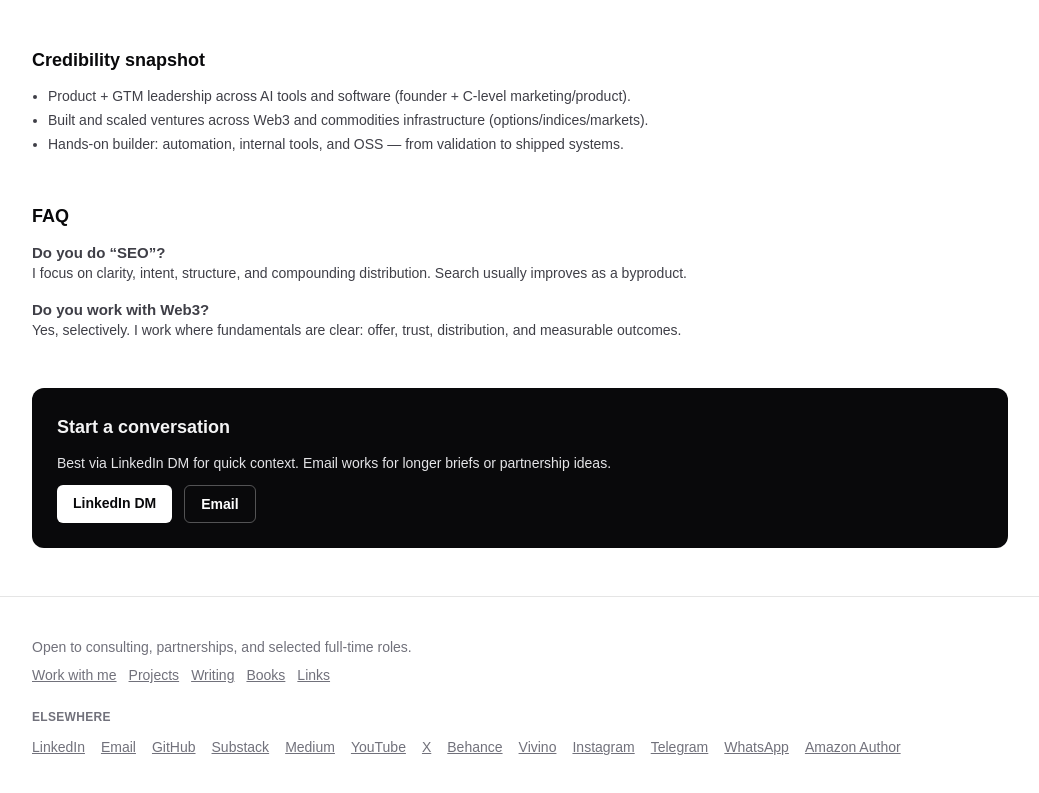
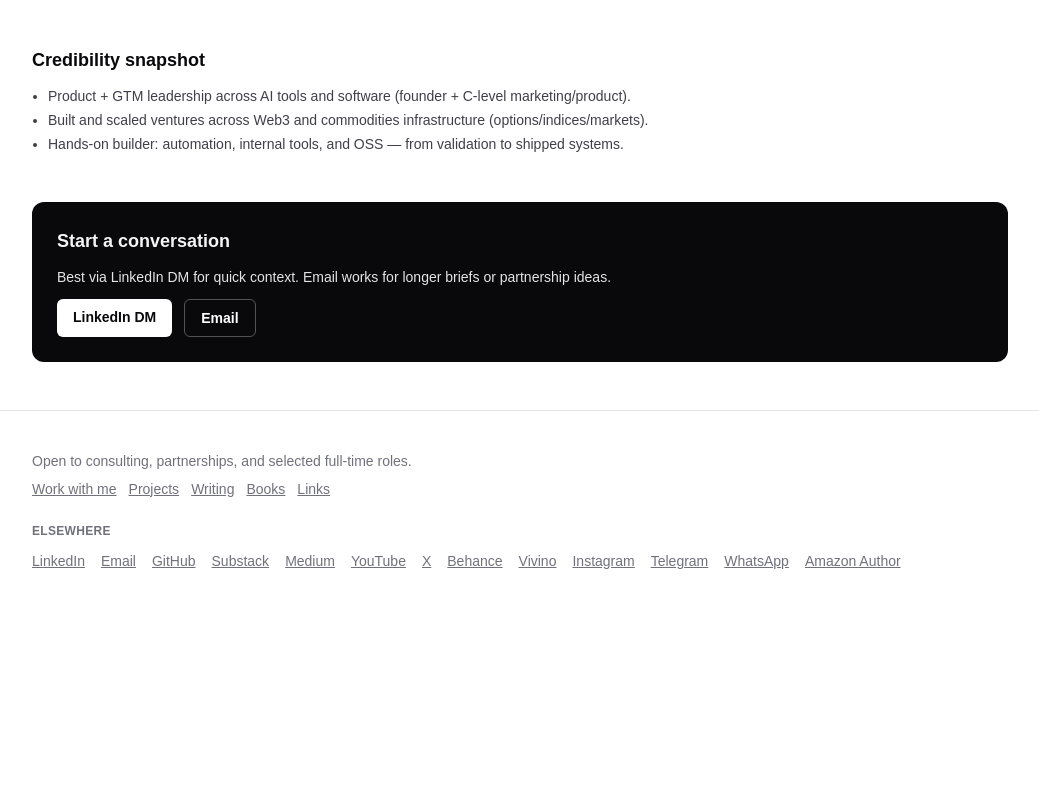
Before and after one commit to markoblogo/ABVXsite, a Next.js app: page /work-with-me in a window 1280 px wide. Shown: the part 1153-1946 px from the top of the page, without its empty margins (120-1159 px from the left). After the commit the page ends 1764 px from the top, so only its background shows below. Built offline with nearby package versions, Linux system fonts and the light colour scheme.

Commit message:
docs(work-with-me): remove FAQ block

```diff
--- a/src/app/work-with-me/page.tsx
+++ b/src/app/work-with-me/page.tsx
@@ -120,24 +120,6 @@ export default function WorkWithMe() {
         </ul>
       </section>
 
-      <section className="flex flex-col gap-3">
-        <h2 className="text-lg font-semibold">FAQ</h2>
-        <div className="flex flex-col gap-4 text-sm text-zinc-700 dark:text-zinc-300">
-          <div>
-            <div className="text-[15px] font-semibold">Do you do “SEO”?</div>
-            <div>
-              I focus on clarity, intent, structure, and compounding distribution. Search usually improves as a byproduct.
-            </div>
-          </div>
-          <div>
-            <div className="text-[15px] font-semibold">Do you work with Web3?</div>
-            <div>
-              Yes, selectively. I work where fundamentals are clear: offer, trust, distribution, and measurable outcomes.
-            </div>
-          </div>
-        </div>
-      </section>
-
       <section className="flex flex-col gap-3 rounded-xl border border-black/10 bg-zinc-950 p-6 text-zinc-100 dark:border-white/15 dark:bg-white dark:text-zinc-900" id="start-conversation">
         <h2 className="text-lg font-semibold">Start a conversation</h2>
         <p className="text-sm text-zinc-200 dark:text-zinc-700">
```
